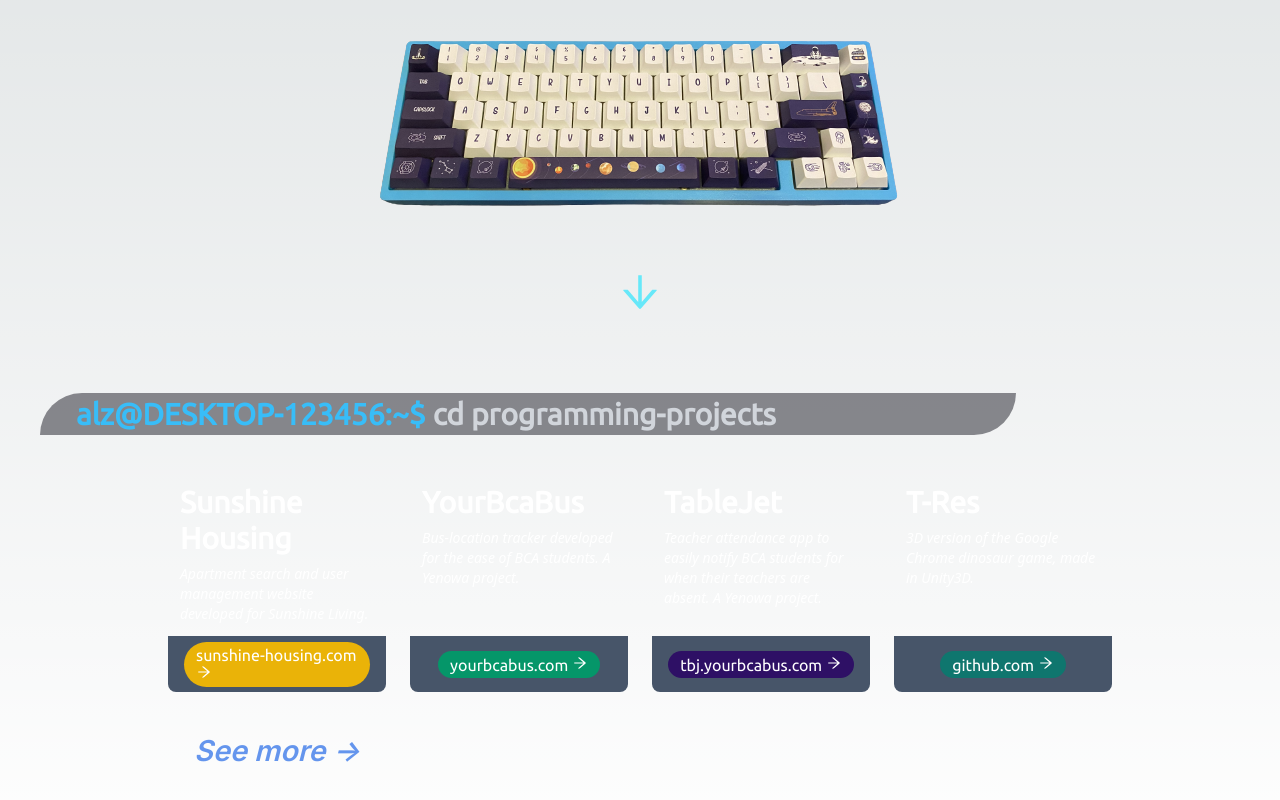
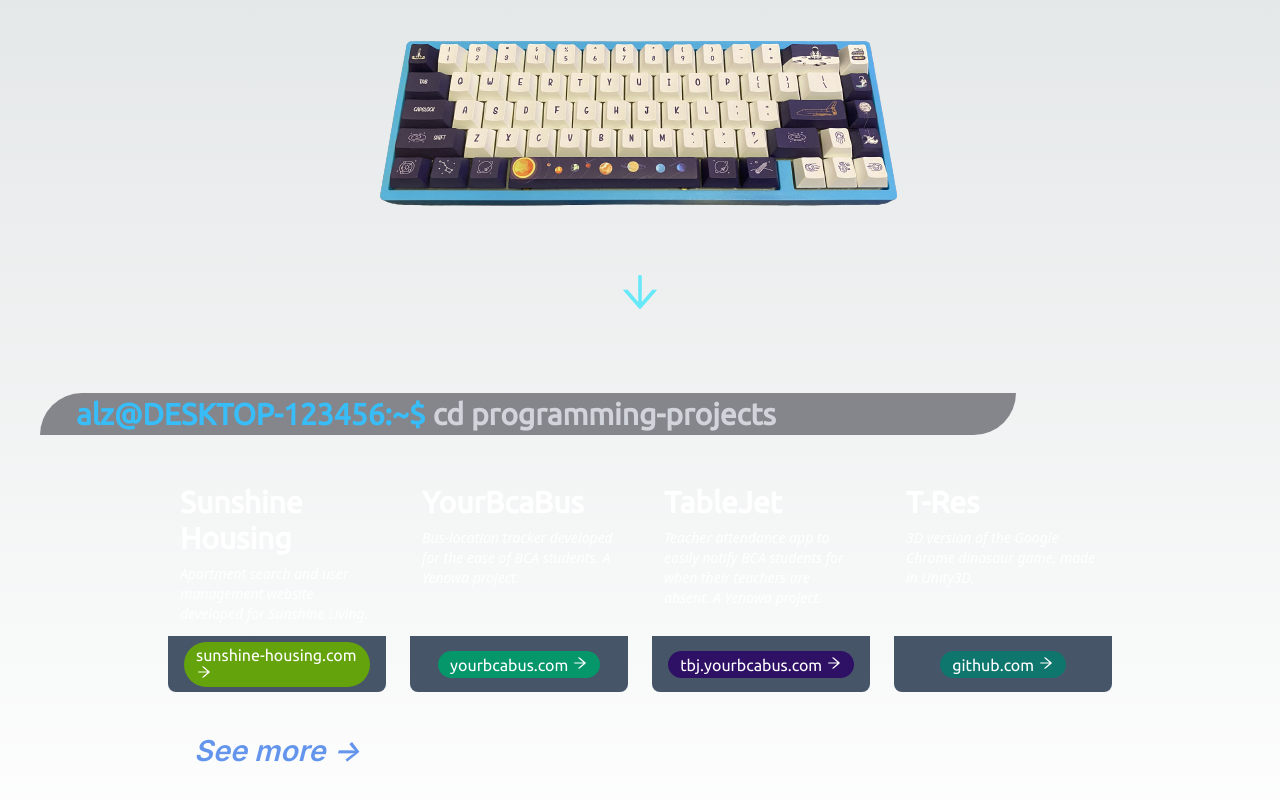
Before and after one commit to azhang45/alz, a Next.js app: page / in a window 1280 px wide. Shown: the part 502-1302 px from the top of the page. Built offline with nearby package versions, Linux system fonts and the light colour scheme.

Commit message:
edit sunshinehousing link color

```diff
--- a/src/pages/index.js
+++ b/src/pages/index.js
@@ -111,7 +111,7 @@ export default function Home() {
                 </a>
                 <div className="flex items-center justify-center px-4 h-14 space-x-4 bg-slate-600 rounded-b-lg">
                   <a href="https://sunshine-housing.com" target="_blank"
-                    className="font-ubuntu hover:opacity-80 active:opacity-60 transition-opacity px-3 py-1 rounded-full bg-yellow-500 dark:border-white/20">
+                    className="font-ubuntu hover:opacity-80 active:opacity-60 transition-opacity px-3 py-1 rounded-full bg-lime-600 dark:border-white/20">
                       sunshine-housing.com <AiOutlineArrowRight />
                   </a>
                 </div>
```
